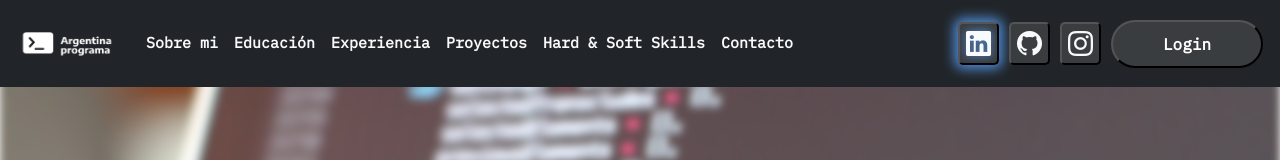
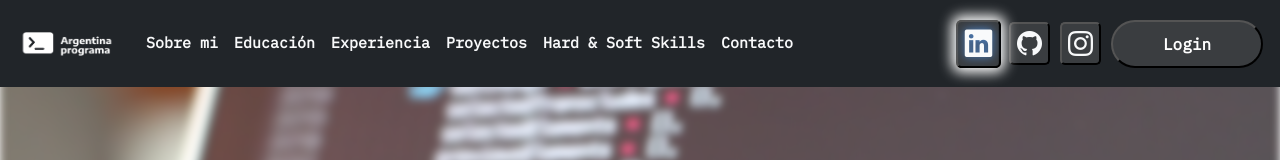
Before and after one commit to DavidCarvallo/Portfolio-FrontEnd, a website: page index.html in a window 1280 px wide. In both pictures the pointer is over the button 978 px from the left and 43 px from the top of the page. Shown: the top 160 px of the page. Drawn offline with nearby package versions, Linux system fonts and the light colour scheme.

Commit message:
hover de los botones

```diff
--- a/style.css
+++ b/style.css
@@ -52,11 +52,12 @@ font-size: 25px;
 }
 .btn-login:hover,.btn-redes:hover {
     -webkit-box-shadow: 0px 0px 12px 4px var(--azulcito);
-    box-shadow: 0px 0px 12px 4px var(--azulcito);
+    box-shadow: 0px 0px 12px 4px var(--main-color);
 }
 
 .btn-login:hover,.btn-redes:hover,.nav-item:hover  {
     text-shadow: 0px 0px 9px var(--azulcito);
+    transform: scale(1.1);
 }
 
 .nav-item {
```
